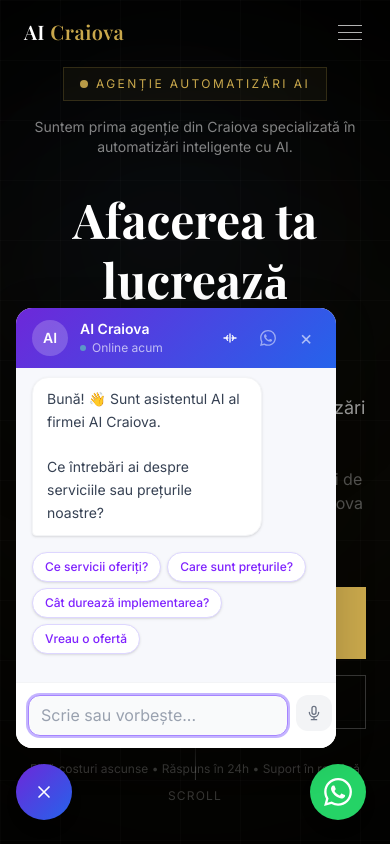
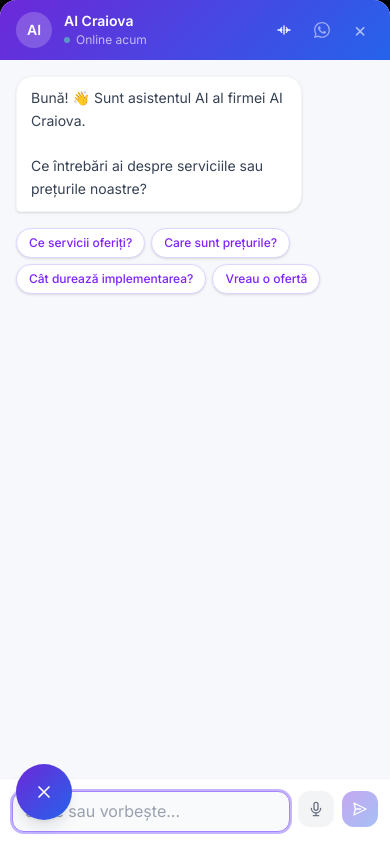
Before and after one commit to catalinradu2026-gif/leadflow-ai, a Next.js app: page / in a window 390 px wide. Both pictures are taken after a click on the button 44 px from the left and 792 px from the top of the page. Shown: the top 844 px of the page. Built offline with nearby package versions, Linux system fonts and the light colour scheme.

Commit message:
ChatBot: full screen pe mobil, normal pe desktop

```diff
--- a/app/components/ChatBot.tsx
+++ b/app/components/ChatBot.tsx
@@ -156,8 +156,10 @@ export default function ChatBot() {
     <>
       {/* Fereastra chat */}
       {open && (
-        <div className="fixed bottom-24 left-4 z-50 w-[320px] max-w-[calc(100vw-32px)] flex flex-col bg-white rounded-2xl shadow-2xl overflow-hidden"
-          style={{ height: '440px', boxShadow: '0 8px 40px rgba(0,0,0,0.18)' }}>
+        <div className="fixed z-50 flex flex-col bg-white shadow-2xl overflow-hidden
+          bottom-0 left-0 right-0 rounded-t-2xl
+          md:bottom-24 md:left-4 md:right-auto md:w-[320px] md:rounded-2xl md:h-[440px]"
+          style={{ height: 'calc(100dvh - 0px)' }}>
 
           {/* Header */}
           <div className="flex items-center gap-3 px-4 py-3 shrink-0" style={{ background: 'linear-gradient(135deg, #6d28d9 0%, #2563eb 100%)' }}>
```
